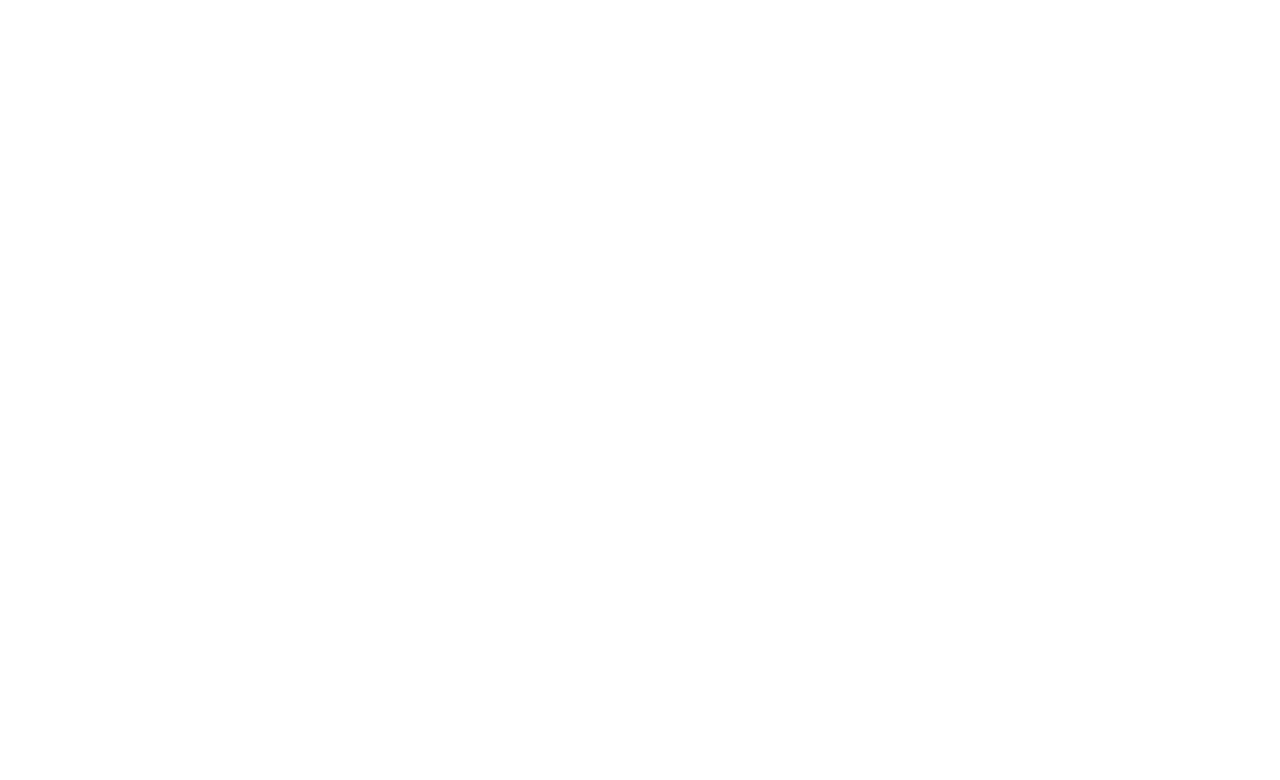
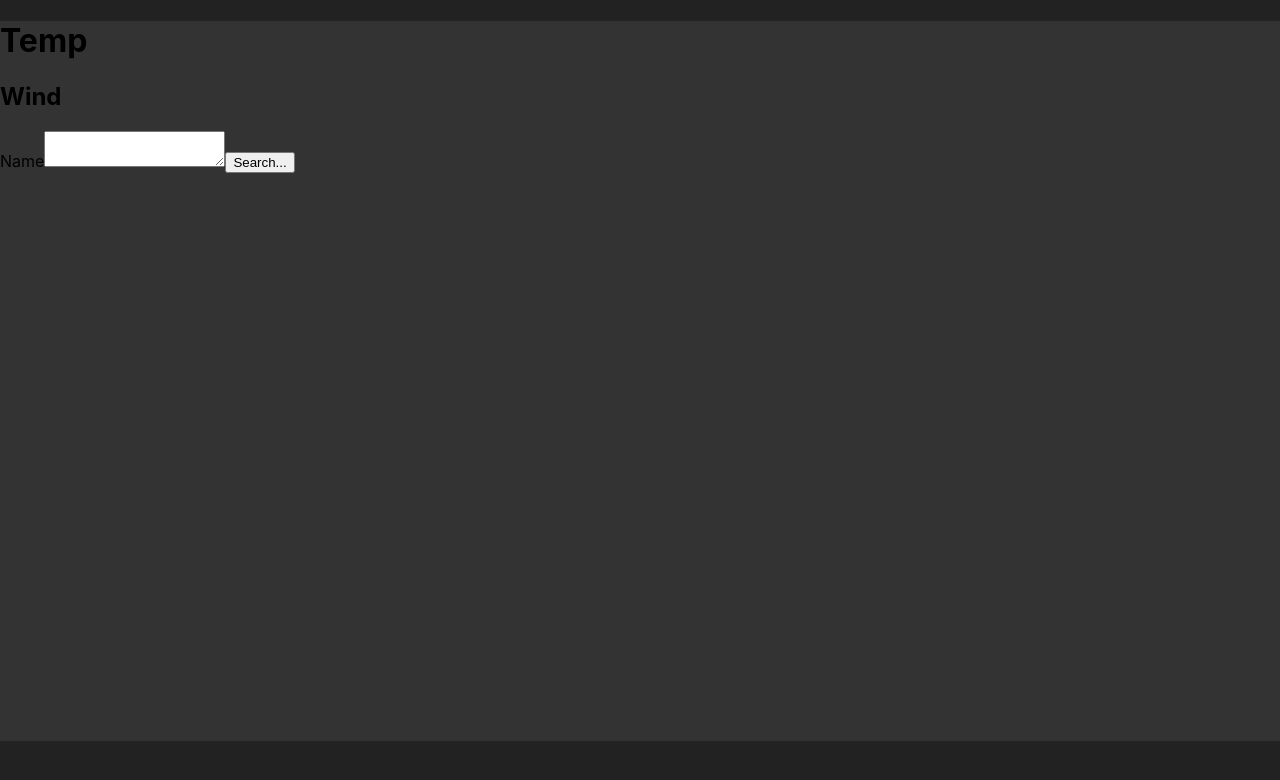
Before and after one commit to TheMythicalOX/weather-app, a React (Create React App) app: page / in a window 1280 px wide. Shown: the top 780 px of the page. Built offline with nearby package versions, Linux system fonts and the light colour scheme.

Commit message:
Added basic elements to get weather data

```diff
--- a/src/App.js
+++ b/src/App.js
@@ -1,5 +1,13 @@
+import WeatherBox from "./WeatherBox";
+
 function App() {
-  return <div className="App"></div>;
+  return (
+    <div className="App">
+      <div className="content">
+        <WeatherBox></WeatherBox>
+      </div>
+    </div>
+  );
 }
 
 export default App;
--- /dev/null
+++ b/src/WeatherBox.js
@@ -0,0 +1,36 @@
+import { useState } from "react";
+
+const WeatherBox = () => {
+  const [temp, setTemp] = useState("Temp");
+  const [wind, setWind] = useState("Wind");
+  const [units, setUnits] = useState("metric");
+  const [name, setName] = useState("");
+
+  const api = {
+    key: "c37881d80ee2eb0518418590500f0104",
+    base: "https://api.openweathermap.org/data/2.5/",
+  };
+
+  const handleSubmit = (e) => {
+    e.preventDefault();
+    fetch(`${api.base}weather?q=${name}&units=${units}&APPID=${api.key}`)
+      .then((res) => res.json())
+      .then((result) => {
+        console.log(result);
+      });
+  };
+
+  return (
+    <div className="weather-box">
+      <h1>{temp}</h1>
+      <h2>{wind}</h2>
+      <form>
+        <label>Name</label>
+        <textarea onChange={(e) => setName(e.target.value)}>{name}</textarea>
+        <button onClick={handleSubmit}>Search...</button>
+      </form>
+    </div>
+  );
+};
+
+export default WeatherBox;
--- a/src/index.css
+++ b/src/index.css
@@ -1,13 +1,23 @@
 body {
   margin: 0;
-  font-family: -apple-system, BlinkMacSystemFont, 'Segoe UI', 'Roboto', 'Oxygen',
-    'Ubuntu', 'Cantarell', 'Fira Sans', 'Droid Sans', 'Helvetica Neue',
+  font-family: -apple-system, BlinkMacSystemFont, "Segoe UI", "Roboto", "Oxygen",
+    "Ubuntu", "Cantarell", "Fira Sans", "Droid Sans", "Helvetica Neue",
     sans-serif;
   -webkit-font-smoothing: antialiased;
   -moz-osx-font-smoothing: grayscale;
 }
 
 code {
-  font-family: source-code-pro, Menlo, Monaco, Consolas, 'Courier New',
+  font-family: source-code-pro, Menlo, Monaco, Consolas, "Courier New",
     monospace;
 }
+
+html {
+  background-color: #222;
+}
+
+.weather-box {
+  background-color: #333;
+  width: auto;
+  height: 90vh;
+}
```
